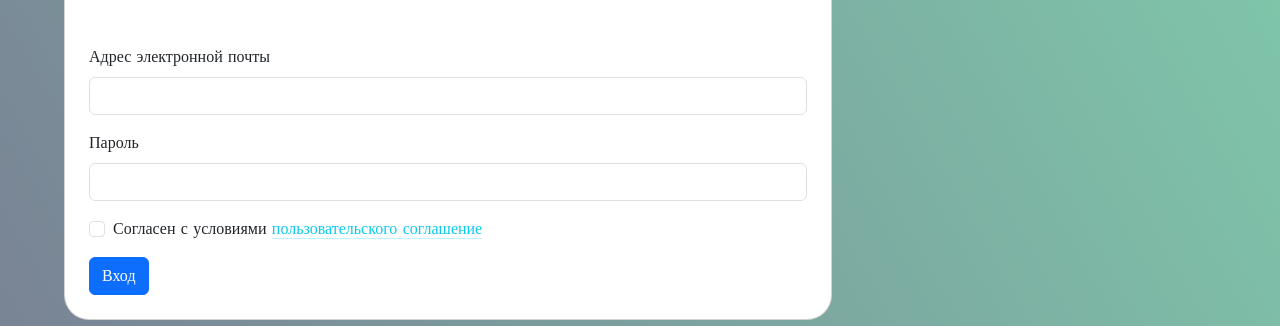
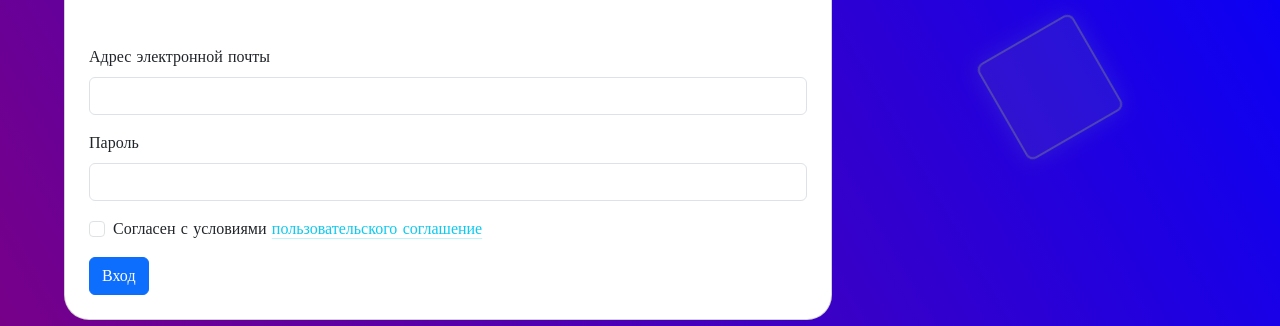
Before and after one commit to Maslo1Bread/Payly, a plain HTML site: page frontend/auth.html in a window 1280 px wide. Shown: the part 269-595 px from the top of the page. Drawn offline with nearby package versions, Linux system fonts and the light colour scheme.

Commit message:
change bgcolor

```diff
--- a/frontend/auth.html
+++ b/frontend/auth.html
@@ -8,7 +8,97 @@
     <link href="style.css" rel="stylesheet">
     <style>
 
+* {
+    padding: 0;
+    margin: 0;
+}
 
+body {
+    font-family: "Arial Black";
+    background: no-repeat center center fixed linear-gradient(60deg, #800080, #0000FF);
+    -webkit-background-size: cover;
+    -moz-background-size: cover;
+    -o-background-size: cover;
+    background-size: cover;
+    color: aliceblue;
+}
+
+.card {
+    border-radius: 25px;
+    margin: 10px;
+    width: 60%;
+    margin-left: 5%;
+}
+
+.header {
+    display: flex;
+    justify-content: space-between;
+    align-items: center;
+    background-color: rgba(0, 0, 0, 0.3);
+    height: 5%;
+    width: 100%;
+    border-bottom-left-radius: 15px;
+    border-bottom-right-radius: 15px;
+}
+
+.btn-lg {
+    width: 100%;
+    height: 150%;
+}
+
+.btnStart1 {
+    border-top-left-radius: 30px;
+    border-bottom-right-radius: 30px;
+    display: flex;
+    justify-content: center;
+}
+
+/* Decoration for auth page: rotating squares on the free space (right) */
+.auth-content {
+    position: relative;
+    min-height: 520px;
+}
+
+.auth-card {
+    /* Keep default .card sizing, but ensure it sits above the decoration */
+    z-index: 1;
+}
+
+.auth-squares {
+    position: absolute;
+    inset: 0;
+    pointer-events: none;
+    overflow: hidden;
+}
+
+.auth-square {
+    position: absolute;
+    left: var(--x);
+    top: var(--y);
+    width: var(--size);
+    height: var(--size);
+    transform: translate(-50%, -50%) rotate(var(--start));
+    background: var(--fill);
+    border: 2px solid var(--border);
+    box-shadow: 0 0 22px rgba(127, 204, 172, 0.14);
+    animation: authSpin var(--dur) linear infinite;
+    border-radius: 8px;
+}
+
+@keyframes authSpin {
+    from {
+        transform: translate(-50%, -50%) rotate(var(--start));
+    }
+    to {
+        transform: translate(-50%, -50%) rotate(calc(var(--start) + 360deg));
+    }
+}
+
+@media (prefers-reduced-motion: reduce) {
+    .auth-square {
+        animation: none;
+    }
+}
     </style>
 </head>
 <body>
@@ -67,7 +157,6 @@
         <div class="auth-square" style="--x: 40%; --y: 38%; --size: 35px; --fill: rgba(121,126,147,0.16); --border: rgba(121,126,147,0.55); --dur: 4.8s; --delay: -2.2s; --start: 70deg;"></div>
     </div>
 </div>
-<h1>ПривтеЙ</h1>
 
 <script src="payly.js"></script>
 <script>
```
